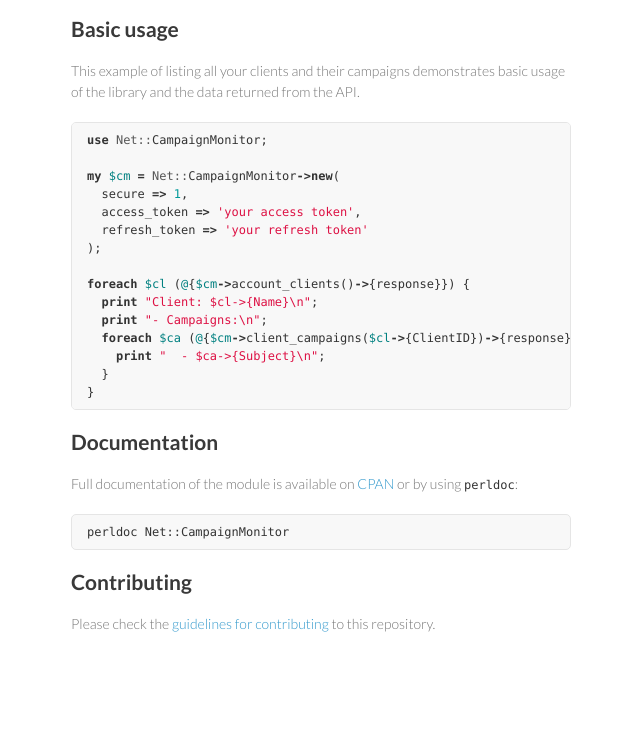
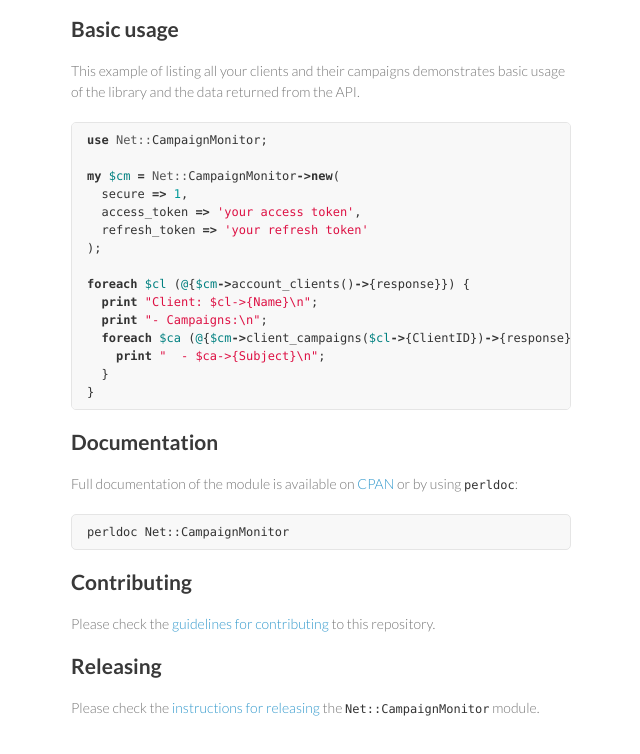
Before and after one commit to campaignmonitor/createsend-perl, a plain HTML site: page index.html in a window 1280 px wide. Shown: the part 2258-3012 px from the top of the page, without its empty margins (499-1139 px from the left). Before the commit the page ends 2962 px from the top, so only its background shows below. Drawn offline with Linux system fonts and the light colour scheme.

Commit message:
Create gh-pages branch via GitHub

```diff
--- a/index.html
+++ b/index.html
@@ -144,6 +144,10 @@
 <h2>Contributing</h2>
 
 <p>Please check the <a href="https://github.com/campaignmonitor/createsend-perl/blob/master/CONTRIBUTING.md">guidelines for contributing</a> to this repository.</p>
+
+<h2>Releasing</h2>
+
+<p>Please check the <a href="https://github.com/campaignmonitor/createsend-perl/blob/master/RELEASE.md">instructions for releasing</a> the <code>Net::CampaignMonitor</code> module.</p>
       </section>
       <footer>
         <p>This project is maintained by <a href="https://github.com/campaignmonitor">campaignmonitor</a></p>
```
Also changed, not shown: params.json (+1 -1 lines).
